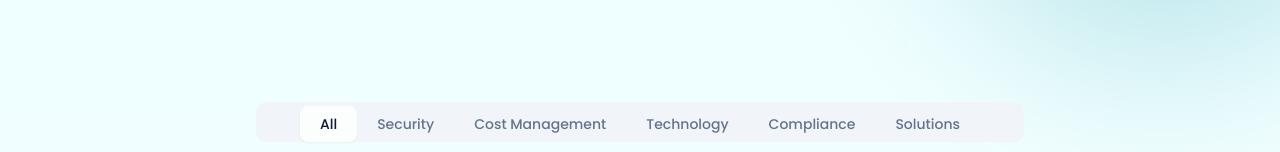
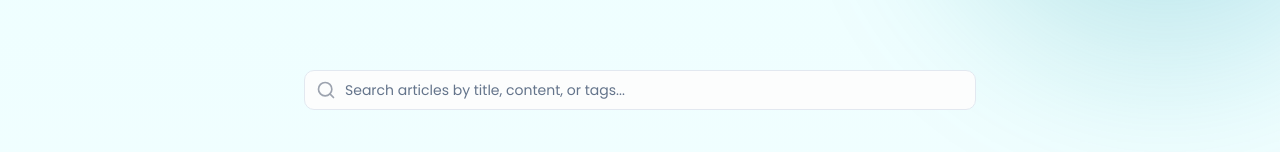
Before and after one commit to vibin-cloudhouse/cloudCms, a React (Vite) app: page /blog in a window 1280 px wide. Shown: the part 322-474 px from the top of the page. Built offline with nearby package versions, Linux system fonts and the light colour scheme.

Commit message:
Add search functionality
Implement search functionality for blog posts.

```diff
--- a/src/pages/Blog/BlogList.tsx
+++ b/src/pages/Blog/BlogList.tsx
@@ -1,5 +1,5 @@
 
-import React, { useState } from "react";
+import React, { useState, useEffect } from "react";
 import { BlogPost } from "./types";
 import BlogPostCard from "./BlogPostCard";
 import { Tabs, TabsContent, TabsList, TabsTrigger } from "@/components/ui/tabs";
@@ -13,9 +13,13 @@ const POSTS_PER_PAGE = 6;
 
 const BlogList: React.FC<BlogListProps> = ({ posts }) => {
   const [currentPage, setCurrentPage] = useState(1);
-
   const categories = ["All", ...Array.from(new Set(posts.map(post => post.category)))];
   const [activeCategory, setActiveCategory] = useState("All");
+
+  // Reset to page 1 when posts change (e.g., when search results change)
+  useEffect(() => {
+    setCurrentPage(1);
+  }, [posts.length]);
 
   const filteredPosts = activeCategory === "All"
     ? posts
@@ -39,6 +43,8 @@ const BlogList: React.FC<BlogListProps> = ({ posts }) => {
 
   return (
     <div className="relative space-y-12">
+      {posts.length > 0 ? (
+        <>
           <Tabs defaultValue="All" className="w-full max-w-3xl mx-auto">
             <TabsList className="mx-auto mb-12 flex flex-wrap justify-center">
               {categories.map(category => (
@@ -54,6 +60,8 @@ const BlogList: React.FC<BlogListProps> = ({ posts }) => {
             </TabsList>
           </Tabs>
 
+          {filteredPosts.length > 0 ? (
+            <>
               <div className="grid grid-cols-1 md:grid-cols-2 lg:grid-cols-3 gap-8">
                 {currentPosts.map((post) => (
                   <BlogPostCard key={post.id} post={post} />
@@ -88,6 +96,19 @@ const BlogList: React.FC<BlogListProps> = ({ posts }) => {
                   </PaginationContent>
                 </Pagination>
               )}
+            </>
+          ) : (
+            <div className="text-center py-12">
+              <h3 className="text-xl font-medium text-gray-600 dark:text-gray-300">No articles found in this category</h3>
+            </div>
+          )}
+        </>
+      ) : (
+        <div className="text-center py-16">
+          <h3 className="text-2xl font-medium text-gray-600 dark:text-gray-300 mb-2">No articles found</h3>
+          <p className="text-gray-500 dark:text-gray-400">Try adjusting your search terms</p>
+        </div>
+      )}
     </div>
   );
 };
--- /dev/null
+++ b/src/pages/Blog/BlogSearch.tsx
@@ -0,0 +1,37 @@
+
+import React, { useState } from "react";
+import { Input } from "@/components/ui/input";
+import { Search } from "lucide-react";
+
+interface BlogSearchProps {
+  onSearch: (searchTerm: string) => void;
+}
+
+const BlogSearch: React.FC<BlogSearchProps> = ({ onSearch }) => {
+  const [inputValue, setInputValue] = useState("");
+
+  const handleInputChange = (e: React.ChangeEvent<HTMLInputElement>) => {
+    const value = e.target.value;
+    setInputValue(value);
+    onSearch(value);
+  };
+
+  return (
+    <div className="w-full max-w-2xl mx-auto">
+      <div className="relative">
+        <div className="absolute inset-y-0 left-0 flex items-center pl-3 pointer-events-none">
+          <Search className="h-5 w-5 text-gray-400" />
+        </div>
+        <Input
+          type="text"
+          placeholder="Search articles by title, content, or tags..."
+          className="pl-10 w-full"
+          value={inputValue}
+          onChange={handleInputChange}
+        />
+      </div>
+    </div>
+  );
+};
+
+export default BlogSearch;
--- a/src/pages/Blog/index.tsx
+++ b/src/pages/Blog/index.tsx
@@ -1,20 +1,36 @@
 
-import React from "react";
+import React, { useState } from "react";
 import Header from "@/components/layout/Header";
 import Footer from "@/components/layout/Footer";
 import BlogHero from "./BlogHero";
 import BlogList from "./BlogList";
 import { blogPosts } from "./data/blogPosts";
+import BlogSearch from "./BlogSearch";
 
 const Blog: React.FC = () => {
+  const [searchTerm, setSearchTerm] = useState("");
+
+  const handleSearch = (term: string) => {
+    setSearchTerm(term);
+  };
+
+  const filteredPosts = searchTerm
+    ? blogPosts.filter(post =>
+        post.title.toLowerCase().includes(searchTerm.toLowerCase()) ||
+        post.excerpt.toLowerCase().includes(searchTerm.toLowerCase()) ||
+        post.content.toLowerCase().includes(searchTerm.toLowerCase()) ||
+        post.tags.some(tag => tag.toLowerCase().includes(searchTerm.toLowerCase())))
+    : blogPosts;
+
   return (
     <>
       <Header />
       <main className="pt-24 pb-16">
         <div className="max-w-7xl mx-auto px-4 sm:px-6 lg:px-8">
-          <div className="space-y-24">
+          <div className="space-y-16">
             <BlogHero />
-            <BlogList posts={blogPosts} />
+            <BlogSearch onSearch={handleSearch} />
+            <BlogList posts={filteredPosts} />
           </div>
         </div>
       </main>
```
Lines whose indentation alone changed are shown as unchanged.
